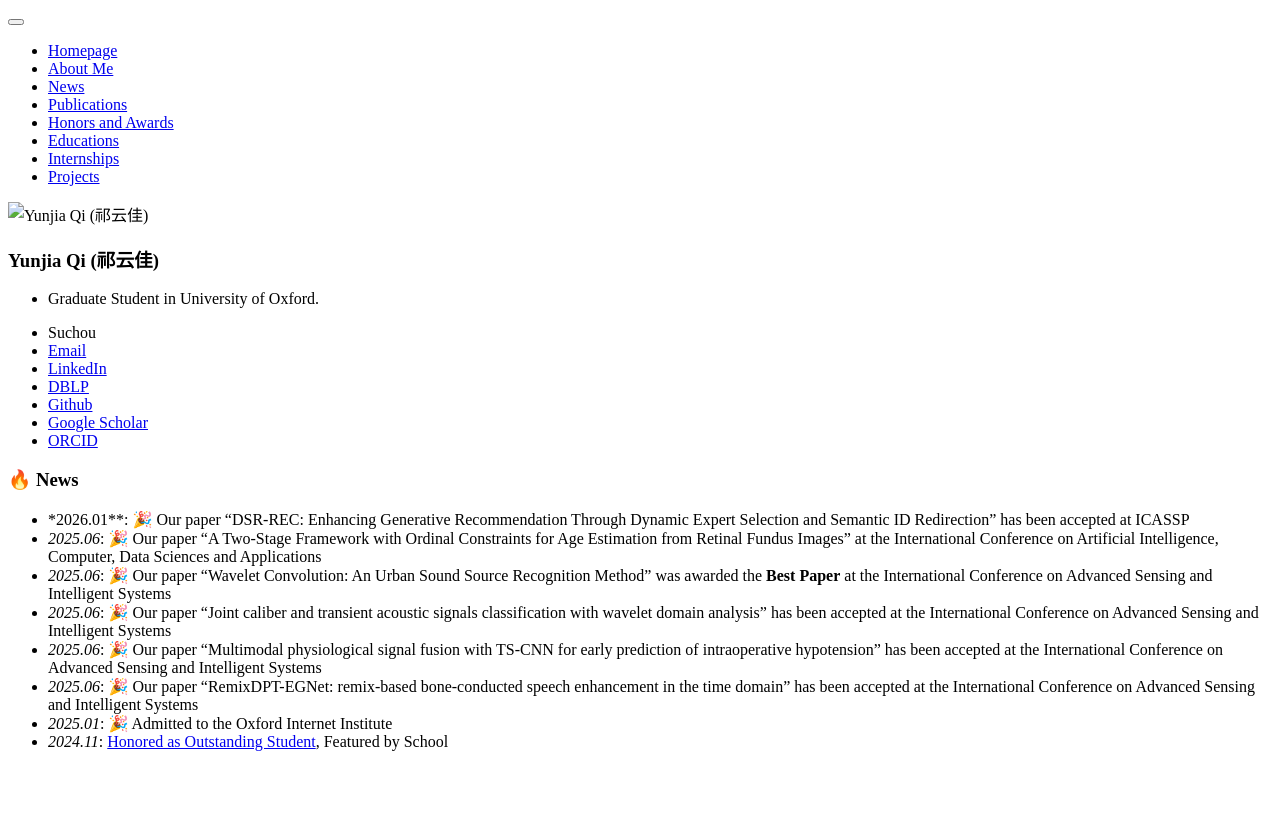
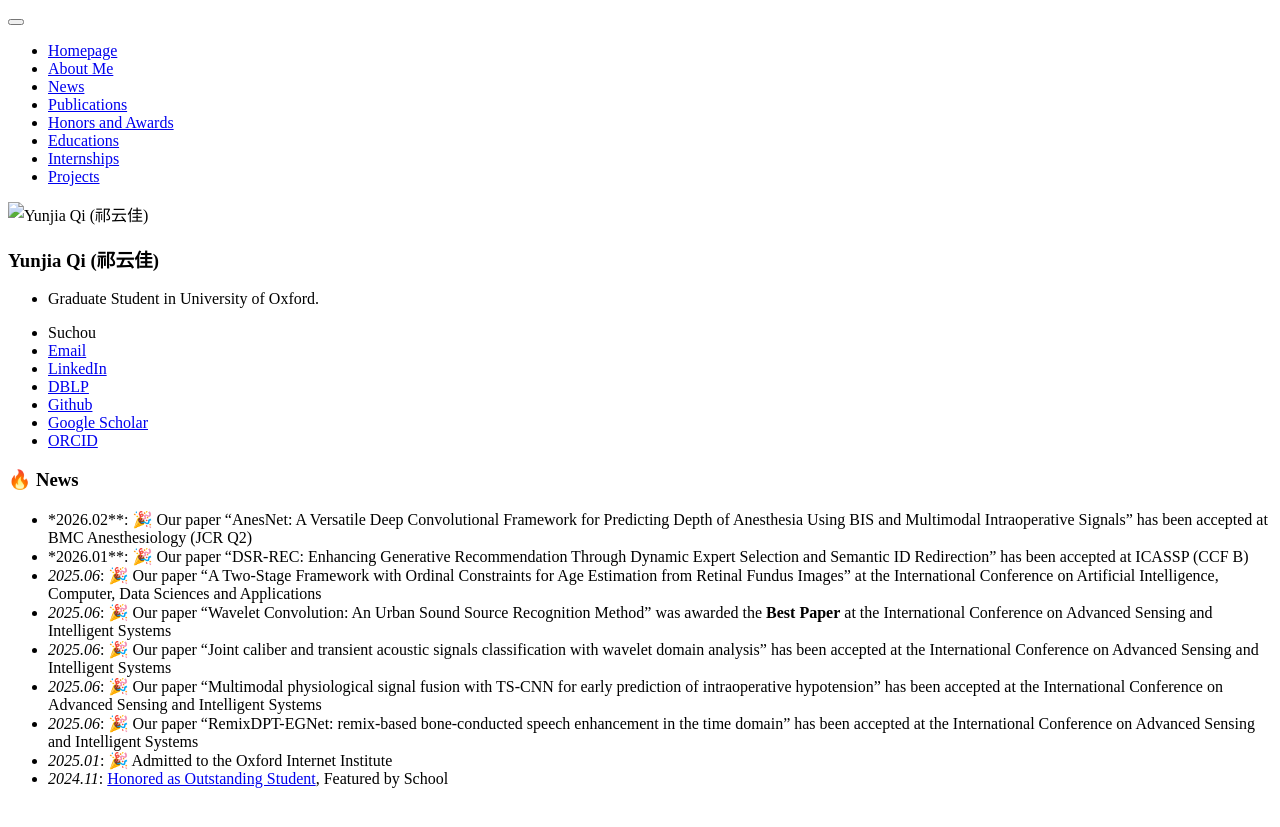
Before and after one commit to QiYunjia/QiYunjia.github.io, a Jekyll site: the page built from _pages/includes/news.md, in a window 1280 px wide. Shown: the top 827 px of the page. Built offline with Jekyll 4.4.1, drawn with Linux system fonts in a browser that asks for light colours; our own code applies the rules of GitHub Pages for plain Markdown files.

Commit message:
Update news.md

```diff
--- a/_pages/includes/news.md
+++ b/_pages/includes/news.md
@@ -1,7 +1,8 @@
 
 
 # 🔥 News
-- *2026.01**: 🎉 Our paper "DSR-REC: Enhancing Generative Recommendation Through Dynamic Expert Selection and Semantic ID Redirection" has been accepted at ICASSP
+- *2026.02**: 🎉 Our paper "AnesNet: A Versatile Deep Convolutional Framework for Predicting Depth of Anesthesia Using BIS and Multimodal Intraoperative Signals" has been accepted at BMC Anesthesiology (JCR Q2)
+- *2026.01**: 🎉 Our paper "DSR-REC: Enhancing Generative Recommendation Through Dynamic Expert Selection and Semantic ID Redirection" has been accepted at ICASSP (CCF B)
 - *2025.06*: 🎉 Our paper "A Two-Stage Framework with Ordinal Constraints for Age Estimation from Retinal Fundus Images" at the International Conference on Artificial Intelligence, Computer, Data Sciences and Applications
 - *2025.06*: 🎉 Our paper "Wavelet Convolution: An Urban Sound Source Recognition Method" was awarded the **Best Paper** at the International Conference on Advanced Sensing and Intelligent Systems
 - *2025.06*: 🎉 Our paper "Joint caliber and transient acoustic signals classification with wavelet domain analysis" has been accepted at the International Conference on Advanced Sensing and Intelligent Systems
```
